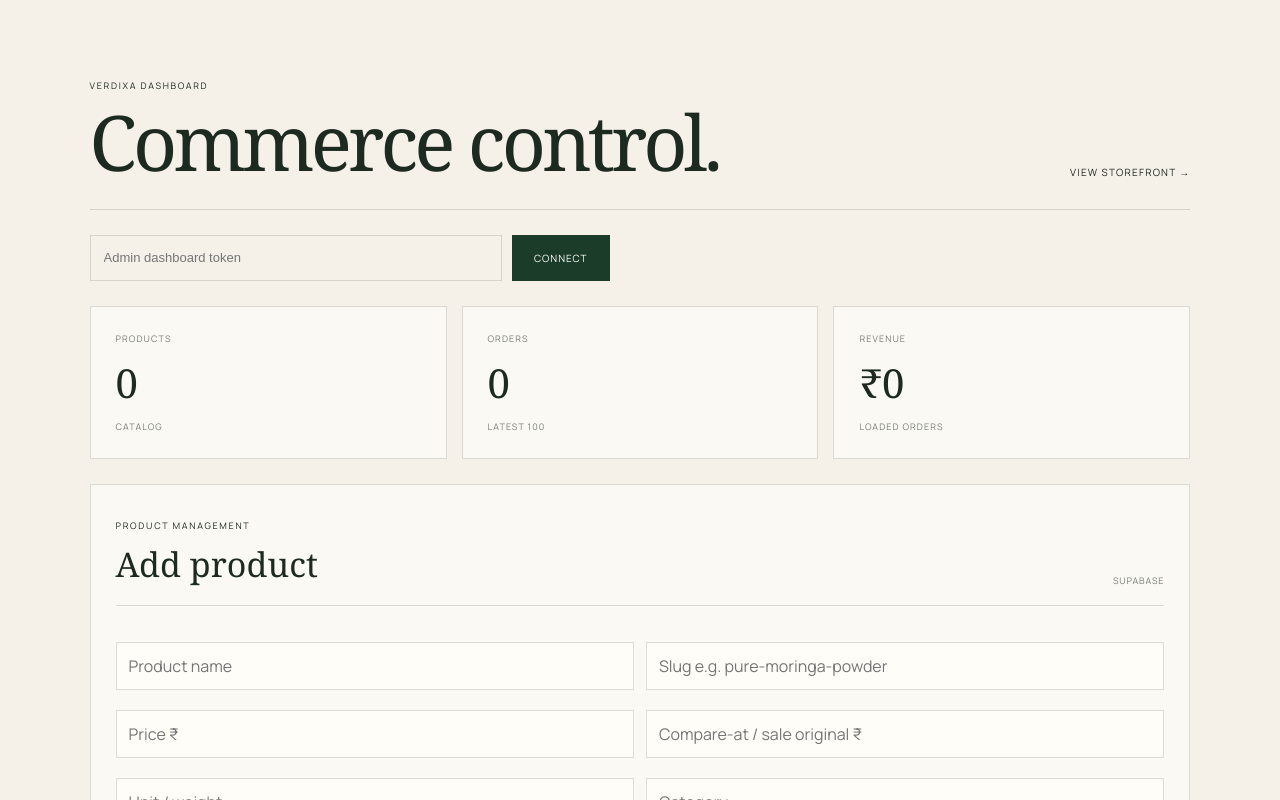
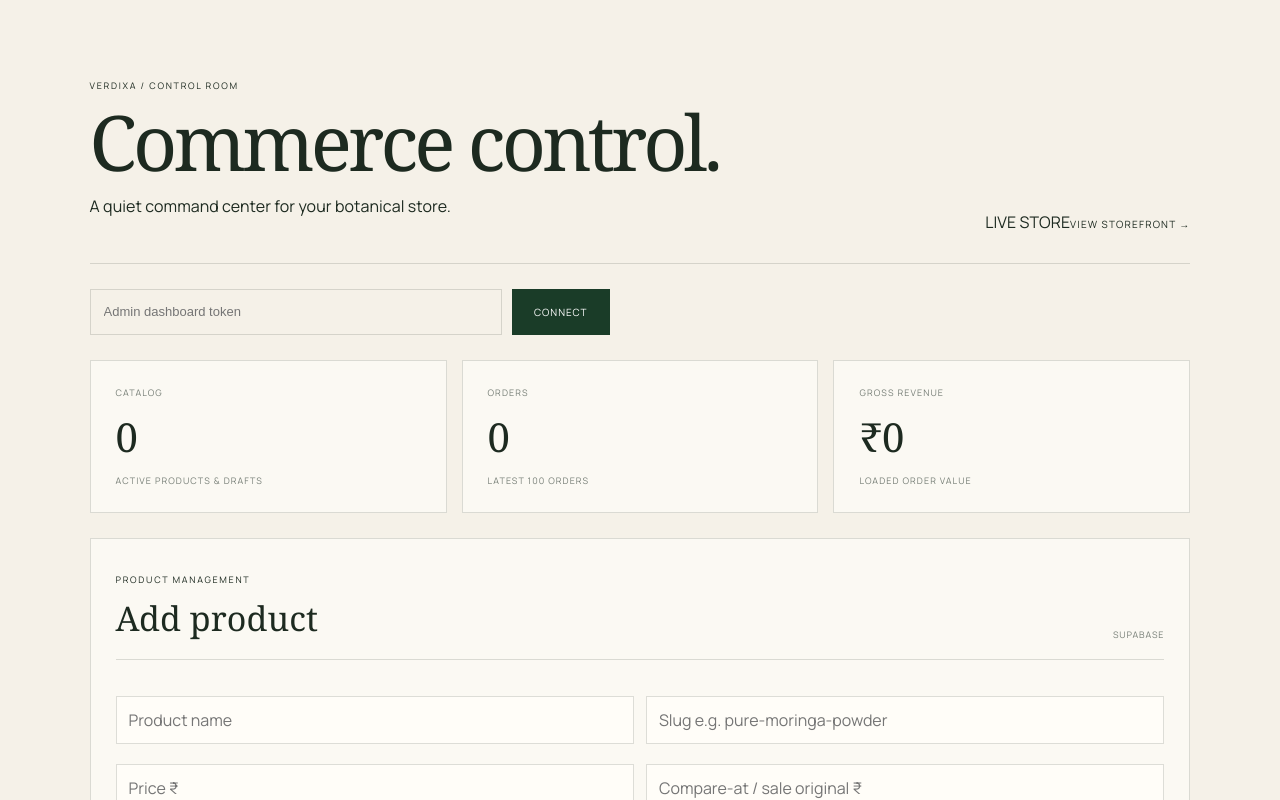
Before and after one commit to nitindrathod4-alt/verdixa-premium-ecommerce, a Next.js app: page /admin in a window 1280 px wide. Shown: the top 800 px of the page. Built offline with nearby package versions, Linux system fonts and the light colour scheme; no server answers.

Commit message:
Refine admin dashboard visual identity

```diff
--- a/app/admin/page.tsx
+++ b/app/admin/page.tsx
@@ -19,10 +19,10 @@ export default function AdminPage(){
  async function remove(id:string){if(!confirm("Delete this product?"))return;const r=await fetch("/api/admin/products",{method:"DELETE",headers:headers(),body:JSON.stringify({id})});const d=await r.json();if(!r.ok){setError(d.error||"Delete failed.");return}await load()}
  async function orderUpdate(id:string,key:string,value:string){const r=await fetch("/api/admin/orders",{method:"PATCH",headers:headers(),body:JSON.stringify({id,[key]:value})});const d=await r.json();if(!r.ok){setError(d.error||"Order update failed.");return}await load()}
  return <main className="adminPage">
- <header className="adminHeader"><div><p className="eyebrow">VERDIXA DASHBOARD</p><h1>Commerce control.</h1></div><Link href="/" className="adminBack">View storefront →</Link></header>
+ <header className="adminHeader"><div><p className="eyebrow">VERDIXA / CONTROL ROOM</p><h1>Commerce control.</h1><p className="adminSub">A quiet command center for your botanical store.</p></div><div className="adminHeaderRight"><span className="adminLive"><i/> LIVE STORE</span><Link href="/" className="adminBack">View storefront →</Link></div></header>
  <section className="adminAuth"><input value={token} onChange={e=>setToken(e.target.value)} placeholder="Admin dashboard token"/><button className="primary" onClick={save}>Connect</button></section>
  {error&&<p className="adminError">{error}</p>}
- <section className="adminStats"><article><span>Products</span><strong>{catalog.length}</strong><small>Catalog</small></article><article><span>Orders</span><strong>{orders.length}</strong><small>Latest 100</small></article><article><span>Revenue</span><strong>₹{orders.reduce((n,o)=>n+Number(o.total||0),0)}</strong><small>Loaded orders</small></article></section>
+ <section className="adminStats"><article className="statPrimary"><span>CATALOG</span><strong>{catalog.length}</strong><small>Active products & drafts</small></article><article><span>ORDERS</span><strong>{orders.length}</strong><small>Latest 100 orders</small></article><article><span>GROSS REVENUE</span><strong>₹{orders.reduce((n,o)=>n+Number(o.total||0),0)}</strong><small>Loaded order value</small></article></section>
  <section className="adminPanel"><div className="adminPanelHead"><div><p className="eyebrow">PRODUCT MANAGEMENT</p><h2>{editing?"Edit product":"Add product"}</h2></div><span>{saving?"Saving…":"Supabase"}</span></div>
  <form className="adminForm" onSubmit={productSave}>
  <input required value={form.name} onChange={e=>set("name",e.target.value)} placeholder="Product name"/>
```
